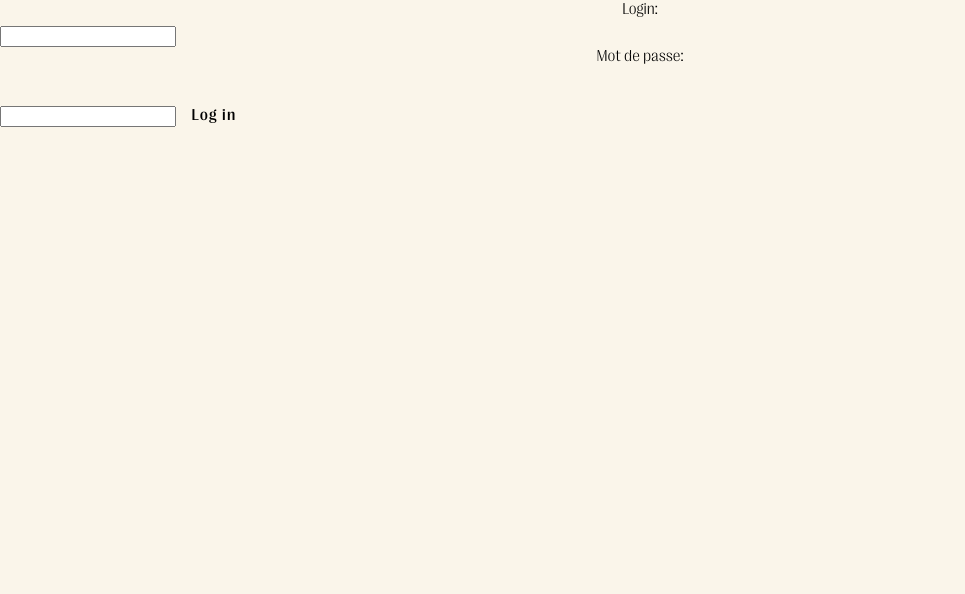
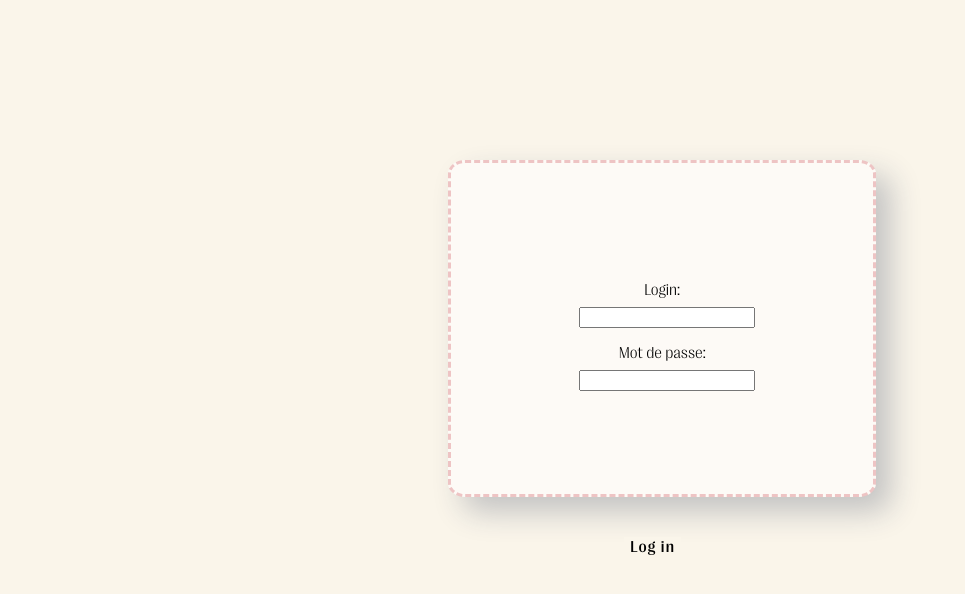
Before and after one commit to laura-savickaite/reservationsalles, a PHP site: page /reservationsalles/connexion.php in a window 1280 px wide. Shown: the part 74-668 px from the top of the page, without its empty margins (0-965 px from the left). Run offline with PHP 8.4, Linux system fonts and the light colour scheme.

Commit message:
ajout du css pour connexion et suppression du warning dans la fiche index

```diff
--- a/connexion.php
+++ b/connexion.php
@@ -19,7 +19,7 @@ if (isset($_POST['connexion'])){
 
         if(mysqli_num_rows($requestPassword)){
             $_SESSION['login']=$login;
-            // header('Location:index.php');
+            header('Location:index.php');
     }else {
         $logErr="Le mot de passe ou le login ne correspondent pas.";
     }
@@ -65,17 +65,21 @@ if (isset($_POST['connexion'])){
         ?>
     </header>
     <main>
-        <form action="connexion.php" method="post">
+        <div class="form">
 
-            <label for="name">Login: </label>
-            <input type="text" name="login" id="loginn">
+            <form action="connexion.php" method="post">
+                <div class="login">
+                    <label for="name">Login: </label>
+                    <div class="inputlog"><input type="text" name="login" id="loginn"></div>
+                </div>
 
-            <label for="name">Mot de passe: </label>
-            <input type="password" name="mdp" id="mdp">
+               <div class="login">
+                    <label for="name">Mot de passe: </label>
+                    <div class="inputlog"><input type="password" name="mdp" id="mdp"></div>
+                </div>
+        </div>
 
-
-
-            <button type="submit" name="connexion">Log in</button>
+            <div id="connexion"><button type="submit" name="connexion">Log in</button></div>
 
         </form>
     </main>
--- a/index.php
+++ b/index.php
@@ -4,7 +4,7 @@ session_start();
 
 $connect=mysqli_connect('localhost', 'root', '', 'reservationsalles');
 
-$login = $_SESSION['login'];
+@$login = $_SESSION['login'];
 ?>
 
 <!DOCTYPE html>
--- a/inscription.php
+++ b/inscription.php
@@ -88,7 +88,7 @@ if(!empty($_POST)){
         ?>
     </header>
     <main>
-      <div id="form">
+      <div class="form">
         <form action="inscription.php" method="post">
           <div class="signin">
             <label for="name">Login: </label>
--- a/reservation-form.php
+++ b/reservation-form.php
@@ -177,7 +177,7 @@ if(isset($_POST['reserver'])){
 
         <section id="explications">
         <div id="explitxt">
-            <ul>
+            <ul class="fadeIn">
                 <li>Avant de réserver, veuillez vérifier le planning.</li>
                 <li>Faites attention aux dates, la date de fin ne doit pas être antérieure à celle du début.</li>
                 <li>Vous ne pouvez réserver qu'une heure par séance.</li>
--- a/style.css
+++ b/style.css
@@ -113,6 +113,23 @@ input {
     font-family: 'Courier New', Courier, monospace;
     margin-top: 1vh;
 }
+
+.fadeIn {
+    -webkit-animation-name: fadeIn;
+    animation-name: fadeIn;
+    -webkit-animation-duration: 1s;
+    animation-duration: 1s;
+    -webkit-animation-fill-mode: both;
+    animation-fill-mode: both;
+    }
+    @-webkit-keyframes fadeIn {
+    0% {opacity: 0;}
+    100% {opacity: 1;}
+    }
+    @keyframes fadeIn {
+    0% {opacity: 0;}
+    100% {opacity: 1;}
+    }
 
 
 /* II. INDEX */
@@ -386,8 +403,11 @@ h3 {
     border: dashed #A6D6D6;
     margin-right: 13vw;
     padding: 1%;
+    box-shadow:  15px 15px 30px #c3c3c3;
 
 }
+
+
 
 li {
     margin-top: 1vh;
@@ -396,16 +416,17 @@ li {
 
 /* V. INSCRIPTION */
 
-#form {
+.form {
     display: flex;
     flex-direction: column;
     width: 17vw;
-    margin-top: 10vh;
+    margin-top: 20vh;
     margin-left: 35vw;
     background-color: #FDFAF6;
     padding: 8%;
     border-radius: 4%;
     border: dashed #EEC4C4;
+    box-shadow:  15px 15px 30px #c3c3c3;
 }
 
 .signin {
@@ -418,6 +439,20 @@ li {
 
 #inscrire {
     text-align: center;
+    margin-left: 2vw;
 }
 
 /* VI. CONNEXION */
+
+.login {
+    margin-top: 2vh;
+}
+
+.inputlog {
+    margin-left: 2vw;
+}
+
+#connexion {
+    text-align: center;
+    margin-left: 2vw;
+}
```
